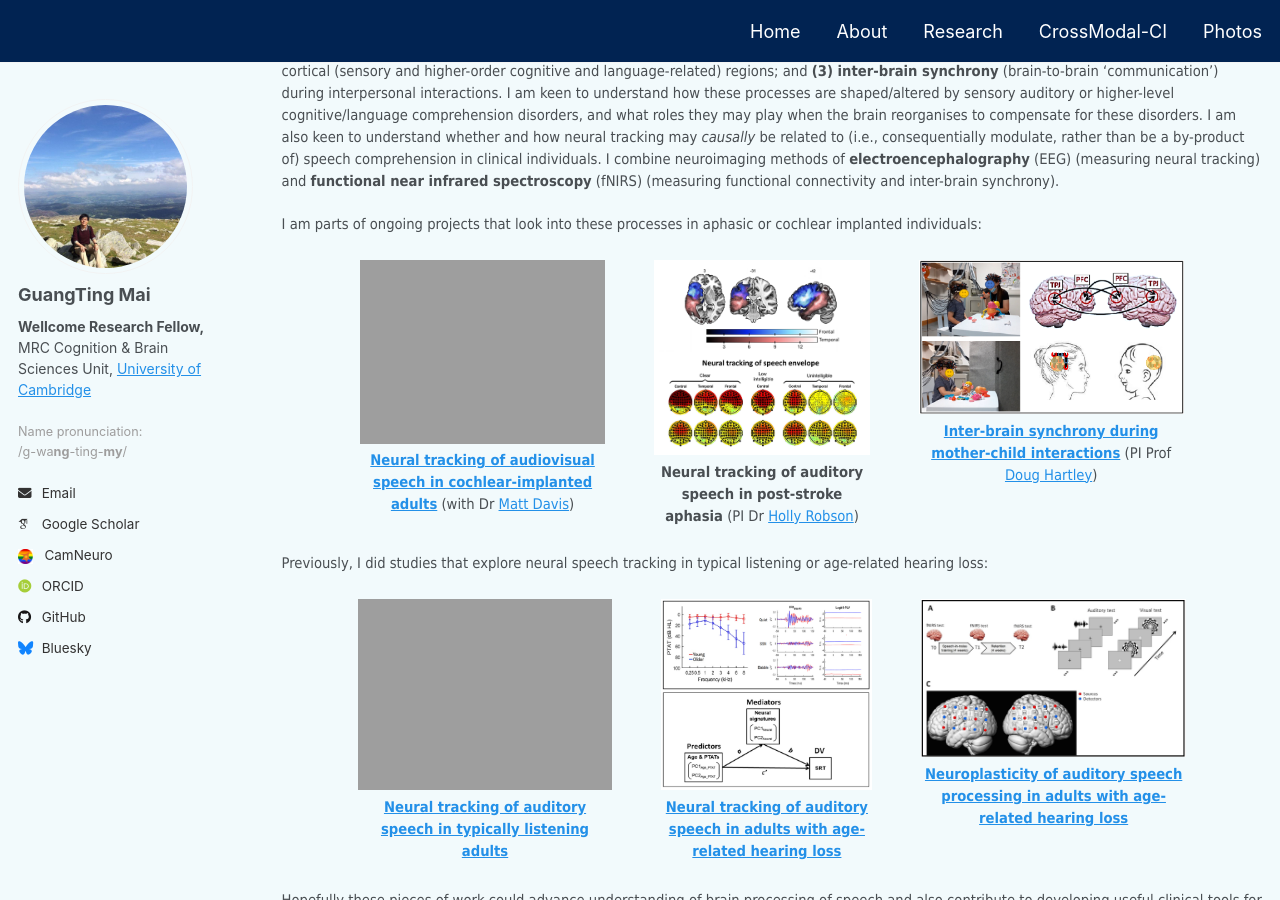
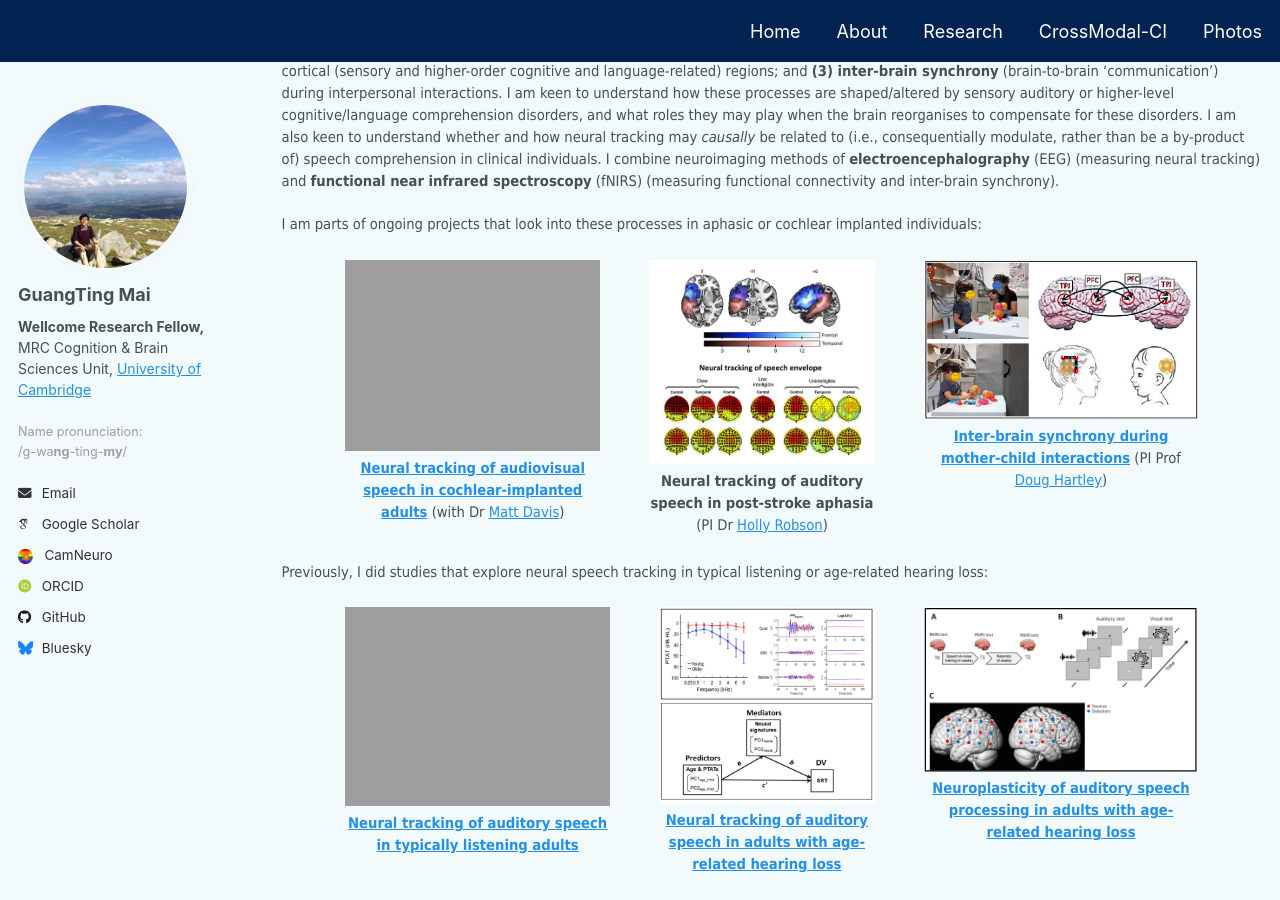
Before and after one commit to guangtingmai/guangtingmai.github.io, a Jekyll site: the page built from _pages/research-content.html, in a window 1280 px wide and 900 px high, scrolled down 353 px. Built offline with Jekyll 4.4.1, drawn with Linux system fonts in a browser that asks for light colours; some web fonts are replaced.

Commit message:
Update research-content.html

```diff
--- a/_pages/research-content.html
+++ b/_pages/research-content.html
@@ -20,19 +20,19 @@
 <p><span style="font-size: 11pt;font-family: Tahoma;line-height: 1.2;display: block">I am parts of ongoing projects that look into these processes in aphasic or cochlear implanted individuals:</span>
 
 <div style="display: flex;justify-content: center;gap: 5%;margin: 1.5em 0;">
-  <div style="width: 25%; text-align: center;"><a href="https://guangtingmai.github.io/crossmodal-ci/">
+  <div style="width: 26%; text-align: center;"><a href="https://guangtingmai.github.io/crossmodal-ci/">
     <img src="https://guangtingmai.github.io/images/cross-modal-ci-icons.png" style="width:100%; display:block;">
     <p style="width:100%; margin:0.4em 0 0; font-size:11pt; font-family:Tahoma;text-align:center;">
       <strong>Neural tracking of audiovisual speech in cochlear-implanted adults</strong></a> (with Dr <a href="https://www.mrc-cbu.cam.ac.uk/people/matt.davis/">Matt Davis</a>)
     </p>
   </div>
-  <div style="width: 22%; text-align: center;">
+  <div style="width: 23%; text-align: center;">
     <img src="https://guangtingmai.github.io/images/neural-tracking-aphasia-icons.png" style="width:100%; display:block;">
     <p style="width:100%; margin:0.4em 0 0; font-size:11pt; font-family:Tahoma;text-align:center;">
       <strong>Neural tracking of auditory speech in post-stroke aphasia</strong> (PI Dr <a href="https://profiles.ucl.ac.uk/82001-holly-robson">Holly Robson</a>)
     </p>
   </div>
-  <div style="width: 27%; text-align: center;"><a href="https://guangtingmai.github.io/interbrain-sync/">
+  <div style="width: 28%; text-align: center;"><a href="https://guangtingmai.github.io/interbrain-sync/">
     <img src="https://guangtingmai.github.io/images/child-mother-brain-synchrony-icons.png" style="width:100%; display:block;">
     <p style="width:100%; margin:0.4em 0 0; font-size:11pt; font-family:Tahoma;text-align:center;">
       <strong>Inter-brain synchrony during mother-child interactions</strong></a> (PI Prof <a href="https://www.nottingham.ac.uk/Medicine/people/douglas.hartley">Doug Hartley</a>)
@@ -45,19 +45,19 @@
 <p><span style="font-size: 11pt;font-family: Tahoma;line-height: 1.2;display: block;margin-bottom: 0.05vh">Previously, I did studies that explore neural speech tracking in typical listening or age-related hearing loss:</span>
 
 <div style="display: flex;justify-content: center;gap: 5%;margin: 1.5em 0;">
-  <div style="width: 26%; text-align: center;"><a href="https://guangtingmai.github.io/neuraltrack-typical/">
+  <div style="width: 27%; text-align: center;"><a href="https://guangtingmai.github.io/neuraltrack-typical/">
     <img src="https://guangtingmai.github.io/images/neural-tracking-typical-icons.png" style="width:100%; display:block;">
     <p style="width:100%; margin:0.4em 0 0; font-size:11pt; font-family:Tahoma;text-align:center;">
       <strong>Neural tracking of auditory speech in typically listening adults</strong></a>
     </p>
   </div>
-  <div style="width: 21.5%; text-align: center;"><a href="https://guangtingmai.github.io/neuraltrack-hearingloss/">
+  <div style="width: 22%; text-align: center;"><a href="https://guangtingmai.github.io/neuraltrack-hearingloss/">
     <img src="https://guangtingmai.github.io/images/neural-tracking-hearing-loss-icons.png" style="width:100%; display:block;">
     <p style="width:100%; margin:0.4em 0 0; font-size:11pt; font-family:Tahoma;text-align:center;">
       <strong>Neural tracking of auditory speech in adults with age-related hearing loss</strong></a>
     </p>
   </div>
-  <div style="width: 27%; text-align: center;"><a href="https://guangtingmai.github.io/neuraltrack-hearingloss/">
+  <div style="width: 28%; text-align: center;"><a href="https://guangtingmai.github.io/neuraltrack-hearingloss/">
     <img src="https://guangtingmai.github.io/images/neuroplasticity-hearing-loss-icons.png" style="width:100%; display:block;">
     <p style="width:100%; margin:0.4em 0 0; font-size:11pt; font-family:Tahoma;text-align:center;">
       <strong>Neuroplasticity of auditory speech processing in adults with age-related hearing loss</strong></a>
```
